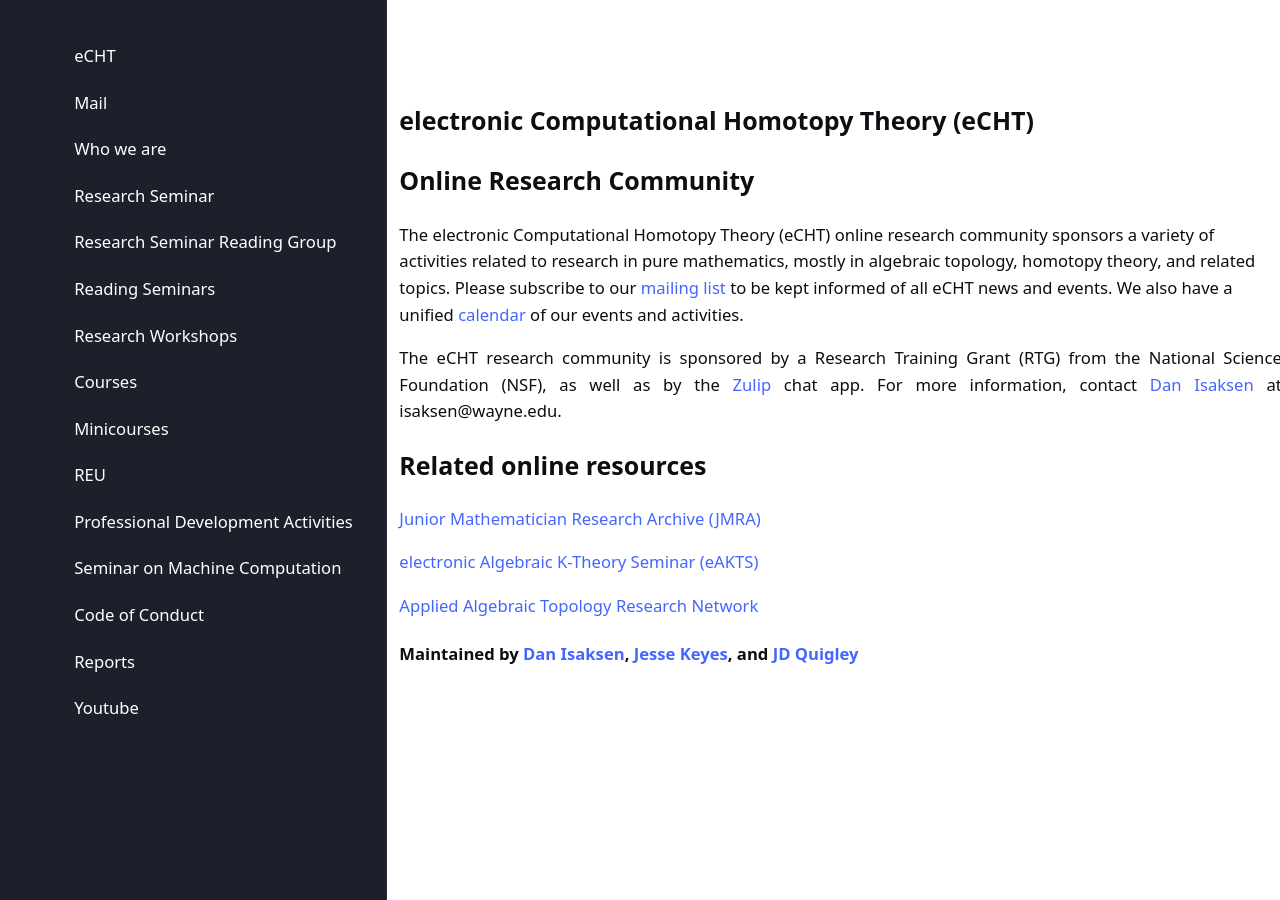
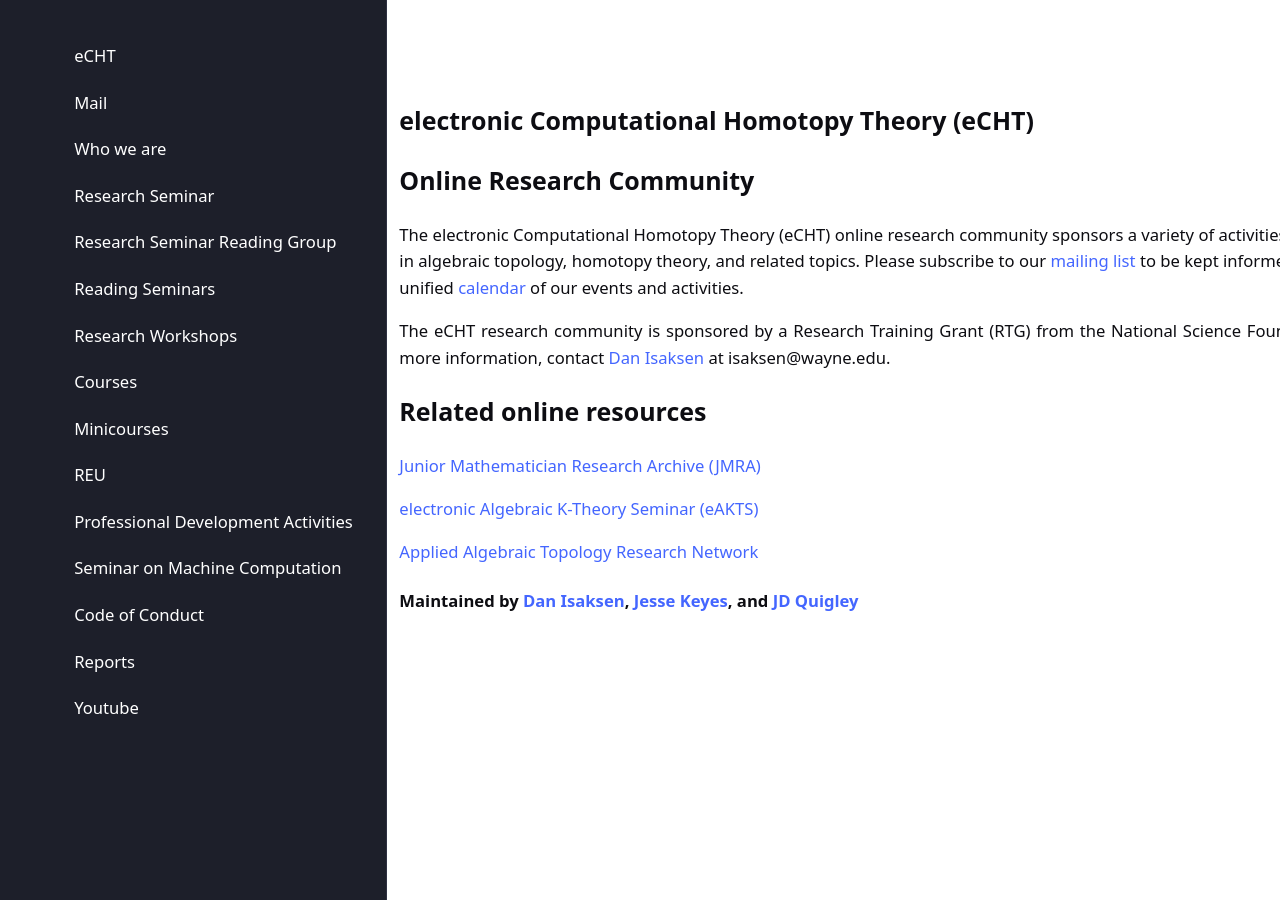
Before and after one commit to eCHTorc/eCHTorc.github.io, a Jekyll site: the page built from index.md, in a window 1280 px wide. Built offline with Jekyll 4.4.1, drawn with Linux system fonts in a browser that asks for light colours; our own code applies the rules of GitHub Pages for plain Markdown files.

Commit message:
Update sidebar.sass

```diff
--- a/assets/css/sidebar.sass
+++ b/assets/css/sidebar.sass
@@ -14,7 +14,7 @@ body > header, body > footer
 body > *
   margin: 0
   padding: 2em 6em
-  width: 90%
+  width: 100vw
   max-width: 1400px
   box-shadow: none
 
```
